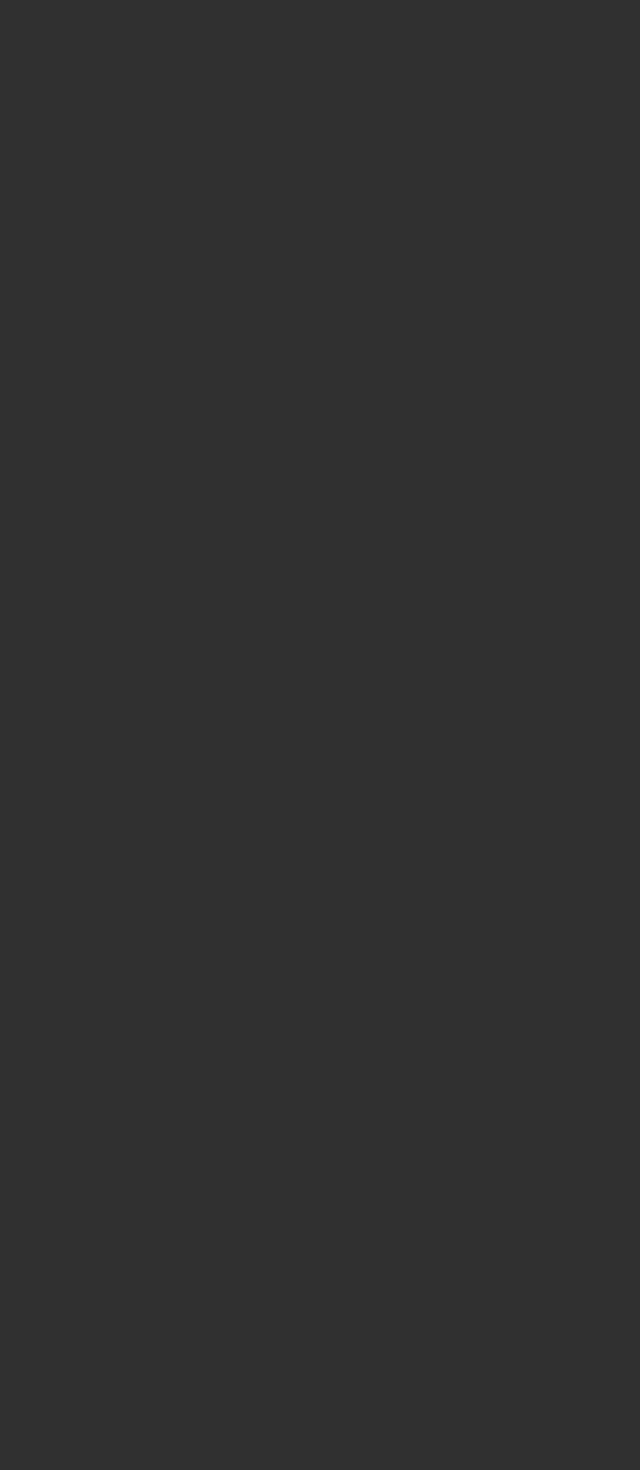
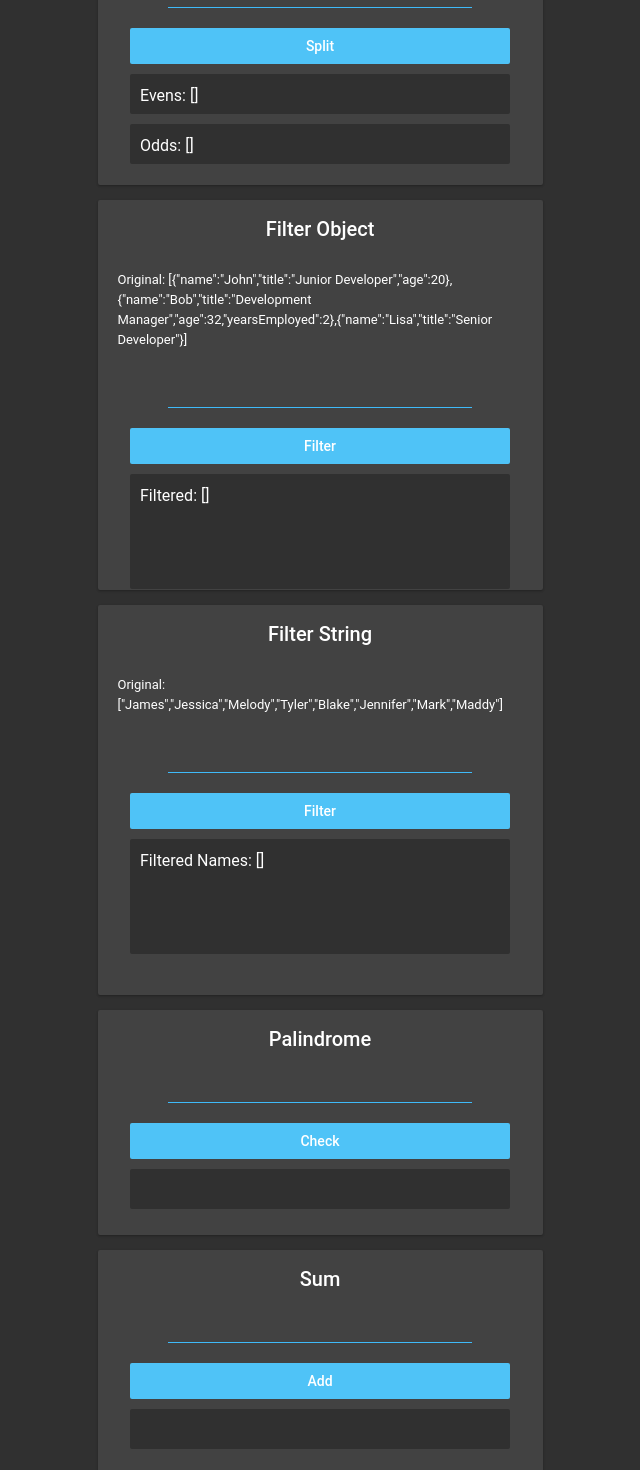
Before and after one commit to boomcamp/react-1, a React (Create React App) app: page / in a window 1280 px wide. Shown: the part 100-1570 px from the top of the page, without its empty margins (320-960 px from the left). Before the commit the page ends 800 px from the top, so only its background shows below. Built offline with nearby package versions, Linux system fonts and the light colour scheme.

Commit message:
Compliance

```diff
--- a/src/App.js
+++ b/src/App.js
@@ -1,8 +1,12 @@
 import React from 'react';
 import './index.css';
+import TopicBrowser from './components/TopicBrowser/TopicBrowser';
+
 
 function App() {
-  return null;
+  return (
+    <TopicBrowser/>
+  );
 }
 
 export default App;
--- a/src/components/TopicBrowser/TopicBrowser.js
+++ b/src/components/TopicBrowser/TopicBrowser.js
@@ -0,0 +1,19 @@
+import React from 'react'
+import EvenAndOdd from '../Topics/EvenAndOdd'
+import FilterObject from '../Topics/FilterObject'
+import FilterString from '../Topics/FilterString'
+import Palindrome from '../Topics/Palindrome'
+import Sum from '../Topics/Sum'
+
+
+export default function TopicBrowser() {
+    return (
+        <React.Fragment>
+            <EvenAndOdd />
+            <FilterObject />
+            <FilterString />
+            <Palindrome />
+            <Sum />
+        </React.Fragment>
+    )
+}
--- a/src/components/Topics/EvenAndOdd.js
+++ b/src/components/Topics/EvenAndOdd.js
@@ -0,0 +1,31 @@
+import React,{useState} from 'react'
+
+export default function EvenAndOdd() {
+
+    const [evens, setEvens] = useState([]);
+    const [odds, setOdds] = useState([]);
+    const [userInput, setUserInput] = useState('');
+
+    function solve(input) {
+       let odds = [], evens = [];
+        input.split(',').map(input=>{
+            if(input % 2 === 0)
+                evens.push(parseInt(input));
+            if(input % 2 !== 0)
+                odds.push(parseInt(input));
+        });
+
+        setEvens(evens);
+        setOdds(odds);
+    }
+
+    return (
+        <div className="puzzleBox evenAndOddPB">
+            <h4>Evens and Odds</h4>
+            <input className="inputLine" onChange={e => setUserInput(e.target.value)}/>
+    <button className="confirmationButton" onClick={() => solve(userInput)}>Split</button>
+            <span className="resultsBox">Evens: {JSON.stringify(evens)}</span>
+            <span className="resultsBox">Odds: {JSON.stringify(odds)}</span>
+        </div>
+    )
+}
--- a/src/components/Topics/FilterObject.js
+++ b/src/components/Topics/FilterObject.js
@@ -0,0 +1,33 @@
+import React,{useState} from 'react'
+
+export default function FilterObject() {
+
+    const [unFilteredArray, setUnFilteredArray] = useState([
+        { name:  'John', title: 'Junior Developer', age: 20 },
+        { name: 'Bob', title: 'Development Manager', age: 32, yearsEmployed: 2 },
+        { name: 'Lisa', title: 'Senior Developer' },
+      ]);
+    const [userInput, setUserInput] = useState('');
+    const [filteredArray, setFilteredArray] = useState([]);
+
+
+    function solve(input) {
+        input = unFilteredArray.filter(data=>Object.keys(data).indexOf(input) >= 0);
+
+        setFilteredArray(input);
+    }
+
+    return (
+        <div className="puzzleBox filterObjectPB">
+            <h4>Filter Object</h4>
+
+            <span className="puzzleText">Original: {JSON.stringify(unFilteredArray)}</span>
+
+            <input className="inputLine" onChange={e => setUserInput(e.target.value)}/>
+
+    <button className="confirmationButton" onClick={() => solve(userInput)}>Filter</button>
+
+            <span className="resultsBox filterObjectRB">Filtered: {JSON.stringify(filteredArray)}</span>
+        </div>
+    )
+}
--- a/src/components/Topics/FilterString.js
+++ b/src/components/Topics/FilterString.js
@@ -0,0 +1,30 @@
+import React,{useState} from 'react'
+
+export default function FilterString() {
+    const [unFilteredArray, setUnFilteredArray] = useState( [ "James", "Jessica", "Melody", "Tyler", "Blake", "Jennifer", "Mark", "Maddy" ]);
+
+    const [userInput, setUserInput] = useState('');
+    const [filteredArray, setFilteredArray] = useState([]);
+
+
+    function solve(input) {
+
+        input = unFilteredArray.filter(data=>data.includes(input));
+
+        setFilteredArray(input);
+    }
+
+    return (
+        <div className="puzzleBox filterObjectPB">
+            <h4>Filter String</h4>
+
+            <span className="puzzleText">Original: {JSON.stringify(unFilteredArray)}</span>
+
+            <input className="inputLine" onChange={e => setUserInput(e.target.value)}/>
+
+    <button className="confirmationButton" onClick={() => solve(userInput)}>Filter</button>
+
+            <span className="resultsBox filterObjectRB">Filtered Names: {JSON.stringify(filteredArray)}</span>
+        </div>
+    )
+}
--- a/src/components/Topics/Palindrome.js
+++ b/src/components/Topics/Palindrome.js
@@ -0,0 +1,30 @@
+import React,{useState}  from 'react'
+
+export default function Palindrome() {
+
+    const [userInput, setUserInput] = useState('');
+    const [result, setResult] = useState('');
+
+    function solve(input) {
+
+        for(let i = 0; i < input.length/2; i++){
+
+            if(input[i] !== input[input.length-1-i])
+                return setResult('false');
+
+        }
+        setResult('true');
+    }
+
+    return (
+        <div className="puzzleBox palindromePB">
+            <h4> Palindrome </h4>
+
+            <input className="inputLine" onChange={e => setUserInput(e.target.value)}></input>
+
+            <button className="confirmationButton" onClick={() => solve(userInput)}> Check </button>
+
+    <span className="resultsBox">{result}</span>
+        </div>
+    )
+}
--- a/src/components/Topics/Sum.js
+++ b/src/components/Topics/Sum.js
@@ -0,0 +1,27 @@
+import React,{useState} from 'react'
+
+export default function Sum() {
+
+    const [userInput, setUserInput] = useState('');
+    const [result, setResult] = useState('');
+
+    function solve(input) {
+
+        let res = 0;
+
+        input.split(',').map(data=>res+= parseInt(data));
+
+        setResult(res);
+    }
+
+    return (
+        <div className="puzzleBox sumPB">
+            <h4> Sum </h4>
+
+            <input className="inputLine" onChange={e=>setUserInput(e.target.value)}></input>
+
+            <button className="confirmationButton" onClick={()=>solve(userInput)}> Add </button>
+    <span className="resultsBox"> {result}</span>
+      </div>
+    )
+}
```
